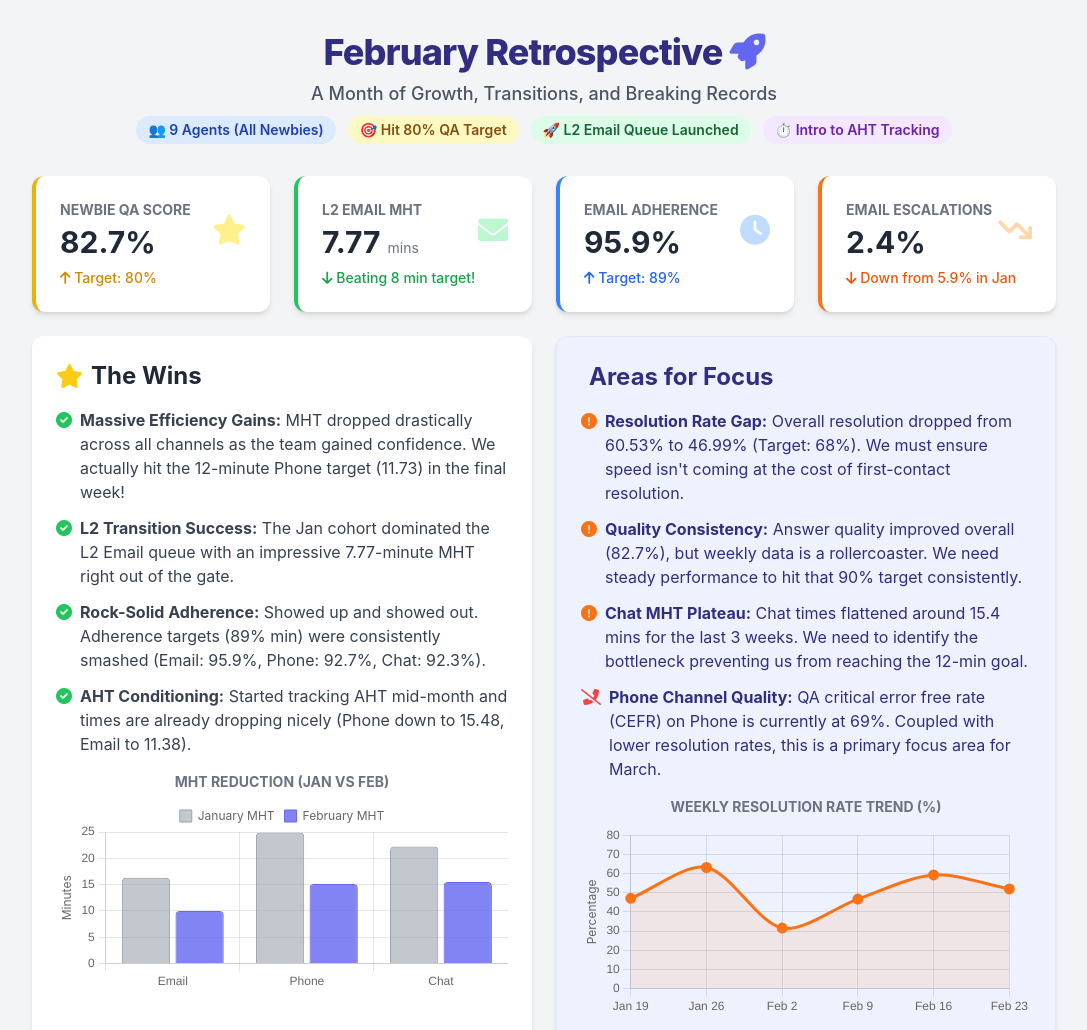
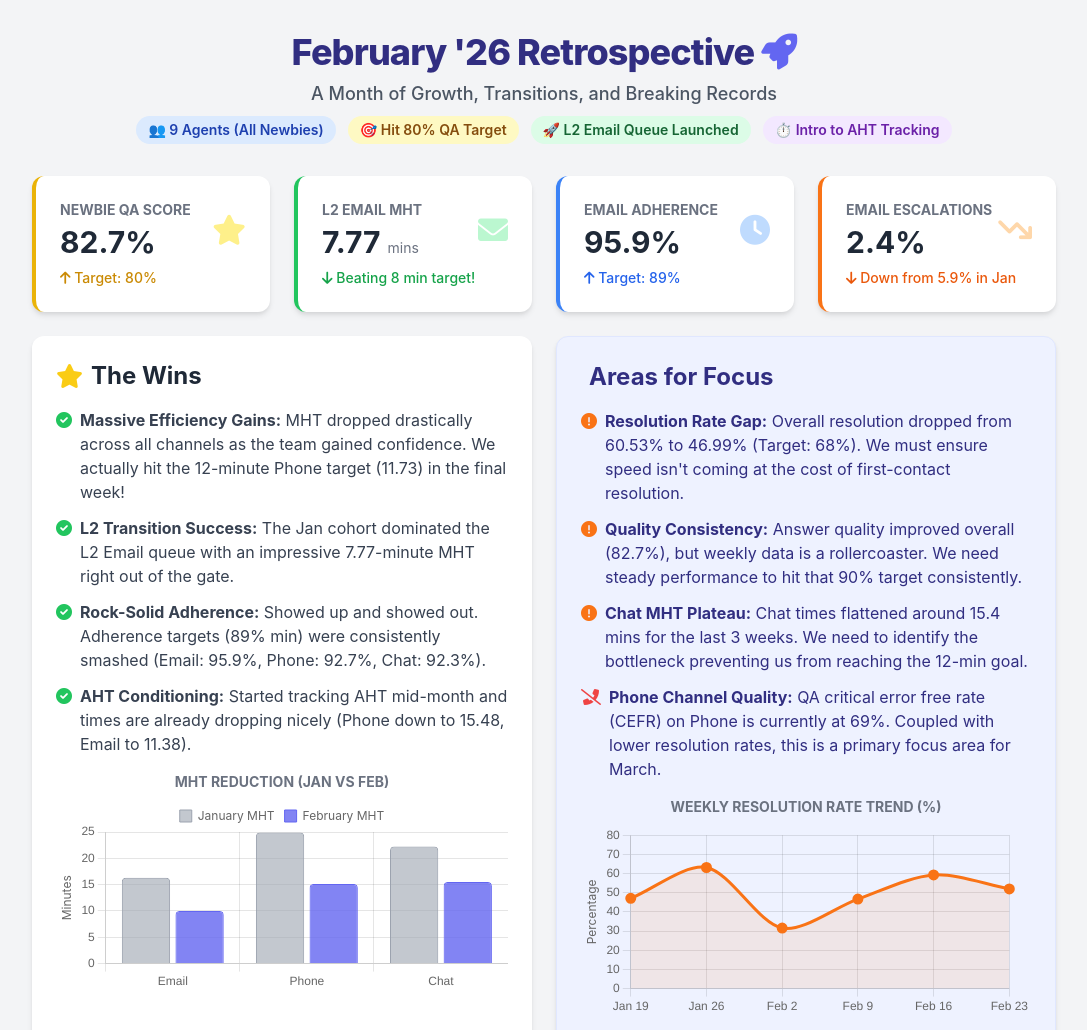
Before and after one commit to azizabbasov-cmd/feb26-retrospective, a plain HTML site: page index.html in a window 1280 px wide. Shown: the top 1030 px of the page, without its empty margins (96-1183 px from the left). Drawn offline with nearby package versions, Linux system fonts and the light colour scheme.

Commit message:
Update index.html

```diff
--- a/index.html
+++ b/index.html
@@ -18,7 +18,7 @@
 
         <!-- Header -->
         <header class="text-center space-y-2 mb-8">
-            <h1 class="text-4xl font-extrabold text-indigo-900 tracking-tight">February Retrospective <i class="fa-solid fa-rocket text-indigo-500"></i></h1>
+            <h1 class="text-4xl font-extrabold text-indigo-900 tracking-tight">February '26 Retrospective <i class="fa-solid fa-rocket text-indigo-500"></i></h1>
             <p class="text-lg text-gray-600 font-medium">A Month of Growth, Transitions, and Breaking Records</p>
             <div class="flex flex-wrap justify-center gap-3 mt-4">
                 <span class="px-3 py-1 bg-blue-100 text-blue-800 rounded-full text-sm font-semibold">👥 9 Agents (All Newbies)</span>
```
